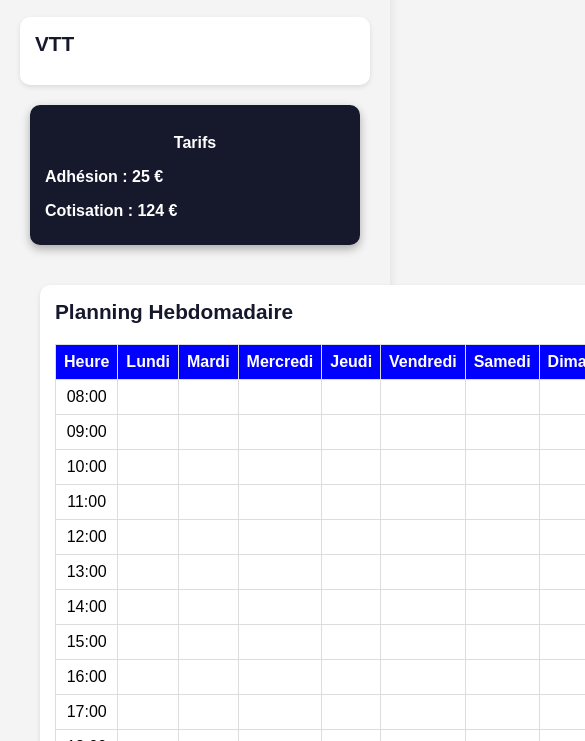
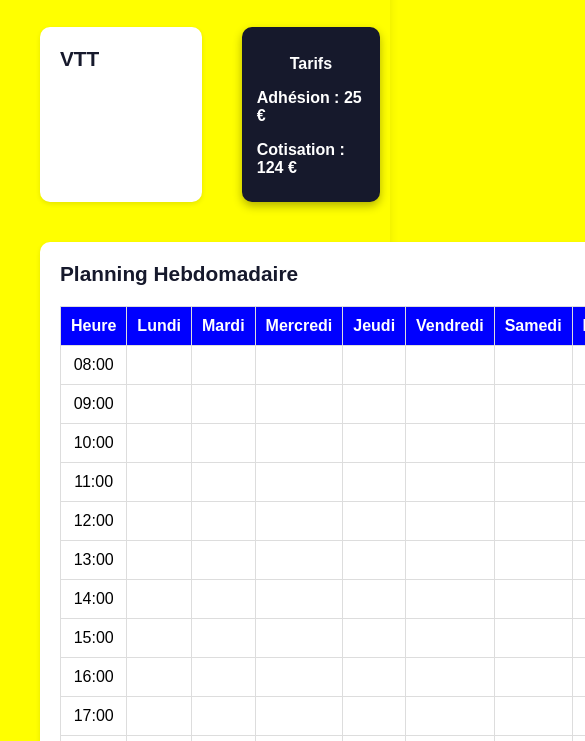
Before and after one commit to slc91/slc91.github.io, a plain HTML site: page pages/vtt.html in a window 390 px wide. Shown: the part 249-990 px from the top of the page, 585 px wide, since content can reach past the window. Drawn offline with nearby package versions, Linux system fonts and the light colour scheme.

Commit message:
Update index.css
test for phone use

```diff
--- a/css/index.css
+++ b/css/index.css
@@ -91,43 +91,9 @@ table.schedule td:hover {
     font-size: 1rem;
 }
 
-/* Responsiveness avec Media Queries */
 @media screen and (max-width: 768px) {
-    /* Corps principal : empile les colonnes */
-    .main-content {
-        grid-template-columns: 1fr; /* Une seule colonne */
-        gap: 20px;
-        margin: 10px;
-        padding: 10px;
-    }
-
-    /* Zone principale : ajustement */
-    .content-area {
-        padding: 15px;
-    }
-
-    /* Texte principal */
-    .content-area h1 {
-        font-size: 1.5rem; /* Réduire légèrement la taille */
-    }
-
-    .content-area p {
-        font-size: 1rem;
-    }
-
-    /* Tarifs */
-    .tarifs-container {
-        margin: 0 auto;
-    }
-
-    /* Calendrier : pleine largeur */
-    .calendar-container {
-        width: 100%;
-    }
-
-    /* Réduction des marges et paddings */
-    table.schedule th, table.schedule td {
-        padding: 8px;
+    body {
+        background-color: yellow; /* Test temporaire */
     }
 }
 
```
